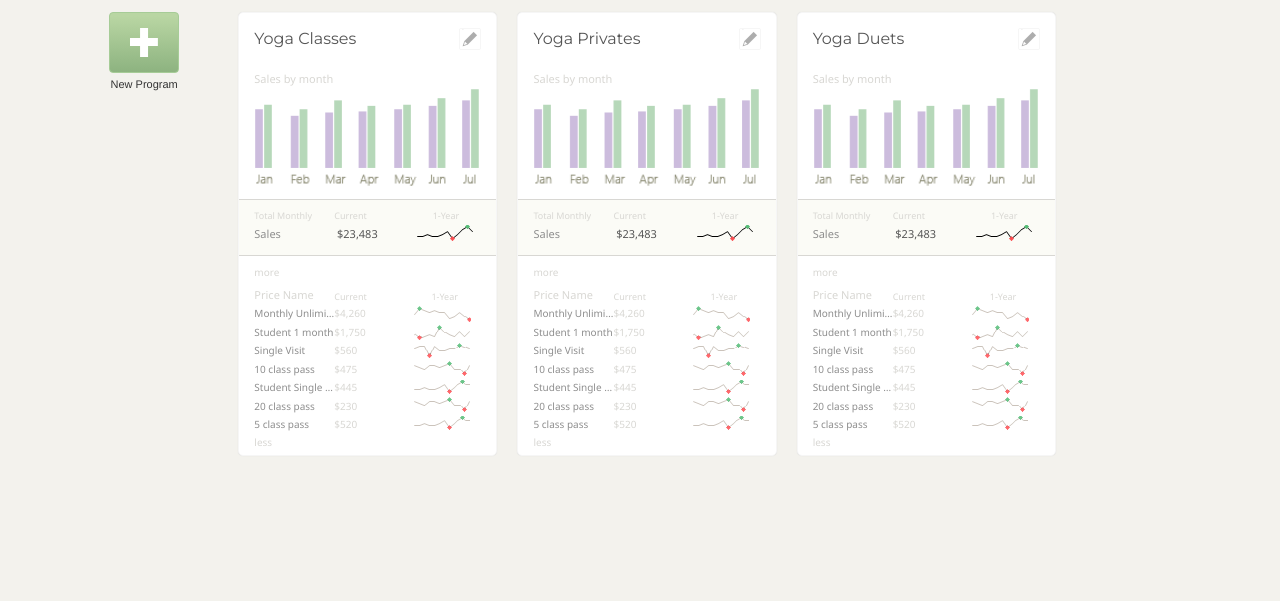
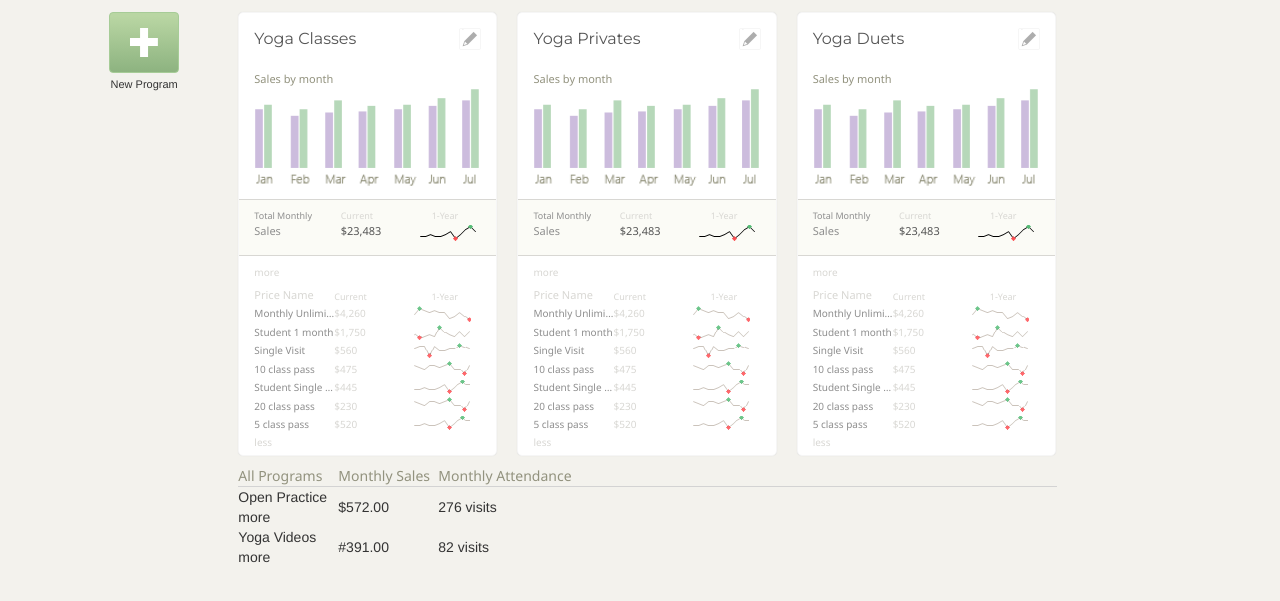
Before and after one commit to Griffiths-Alexandria/MINDBODY, a website: page public_html/index.html in a window 1280 px wide. Shown: the part 117-718 px from the top of the page. Drawn offline with nearby package versions, Linux system fonts and the light colour scheme.

Commit message:
progress - lower table

```diff
--- a/public_html/index.html
+++ b/public_html/index.html
@@ -355,32 +355,58 @@ and open the template in the editor.
                                                 <tr>
                                                     <td>Student 1 month</td>
                                                     <td>$1,750</td>
+
                                                 </tr>
                                                 <tr>
                                                     <td>Single Visit</td>
                                                     <td>$560</td>
+
                                                 </tr>
                                                 <tr>
                                                     <td>10 class pass</td>
                                                     <td>$475</td>
+
                                                 </tr>
                                                 <tr>
                                                     <td>Student Single Pass</td>
                                                     <td>$445</td>
+
                                                 </tr>
                                                 <tr>
                                                     <td>20 class pass</td>
                                                     <td>$230</td>
+
                                                 </tr>
                                                 <tr>
                                                     <td>5 class pass</td>
                                                     <td>$520</td>
+
                                                 </tr>
                                             </table>
                                             <button class="lessbutton col-md-12">less</button>
                                         </div>
                                     </div>
                                 </div>
+
+                                <div>
+                                    <table class="bottomtable col-md-10">
+                                        <tr>
+                                            <th>All Programs</th>
+                                            <th>Monthly Sales</th>
+                                            <th>Monthly Attendance</th>
+                                        </tr>
+                                        <tr>
+                                            <td>Open Practice <br> <span>more</span></td>
+                                            <td>$572.00</td>
+                                            <td>276 visits</td>
+                                        </tr>
+                                        <tr>
+                                            <td>Yoga Videos <br> <span>more</span></td>
+                                            <td>#391.00</td>
+                                            <td>82 visits</td>
+                                        </tr>                                                                     </table>
+                                </div>
+
 
                                 <div id="schedule" class="tab-pane fade">
                                     <p>Schedule</p>
--- a/public_html/mindbodystylesheet.css
+++ b/public_html/mindbodystylesheet.css
@@ -134,7 +134,7 @@
 .subnav ul li a:hover, .subnav ul li a:focus, .subnav ul li a:active, .subnav ul li.active a{
     font-family: 'Noto Sans', sans-serif;
     text-decoration: none;
-    color: black;
+    color: #555;
     font-weight: 200;
     font-size: 14px;
 }
@@ -329,7 +329,7 @@ input:checked + .slider:before {
 
 .salesbymonth {
     font-size: 11px;
-    color: #d8d7d3;
+    color: #92927e;
     padding-top: 20px;
     margin-bottom: 0px;
 }
@@ -360,29 +360,37 @@ input:checked + .slider:before {
 
 .monthlytable tr th:nth-child(1){
     width: 80px;
+    color: #8e8e8e;
+}
+
+.monthlytable tr th:nth-child(2){
+    width: 60px;
+    padding-left: 0px;
 }
 
 .monthlytable tr th:nth-child(3){
-    text-align: center;
-    padding-left: 0px;
+    width: 60px;
 }
 
 .totalmonthlyid {
     padding-bottom: 0px;
     text-align: left;
     font-size: 11px;
-    padding-bottom: 10px;
+    padding-bottom: 16px;
     padding-left: 15px;
 }
 
 .currentamount {
     font-size: 11px;
     color: #555;
-    padding-bottom: 10px;
+    padding-bottom: 16px;
+    text-align: left;
+    width: 60px;
 }
 
 .yearlines {
     padding-bottom: 10px;
+    text-align: left;
 }
 
 /* Price Name Table */
@@ -446,3 +454,25 @@ input:checked + .slider:before {
     font-size: 10px;
     color: #d8d7d3;
 }
+
+
+/* Bottom Table */
+.bottomtable {
+    width: 79%;
+    margin-left: 10px;
+}
+
+.bottomtable tr th {
+    border-bottom: 1px solid lightgrey;
+    color: #92927e;
+    font-family:'Noto Sans', sans-serif;
+    font-weight: 100;
+}
+
+.bottomtable tr th:nth-child(1) {
+    width: 100px;
+}
+
+.bottomtable tr th:nth-child(2) {
+    width: 100px;
+}
```
